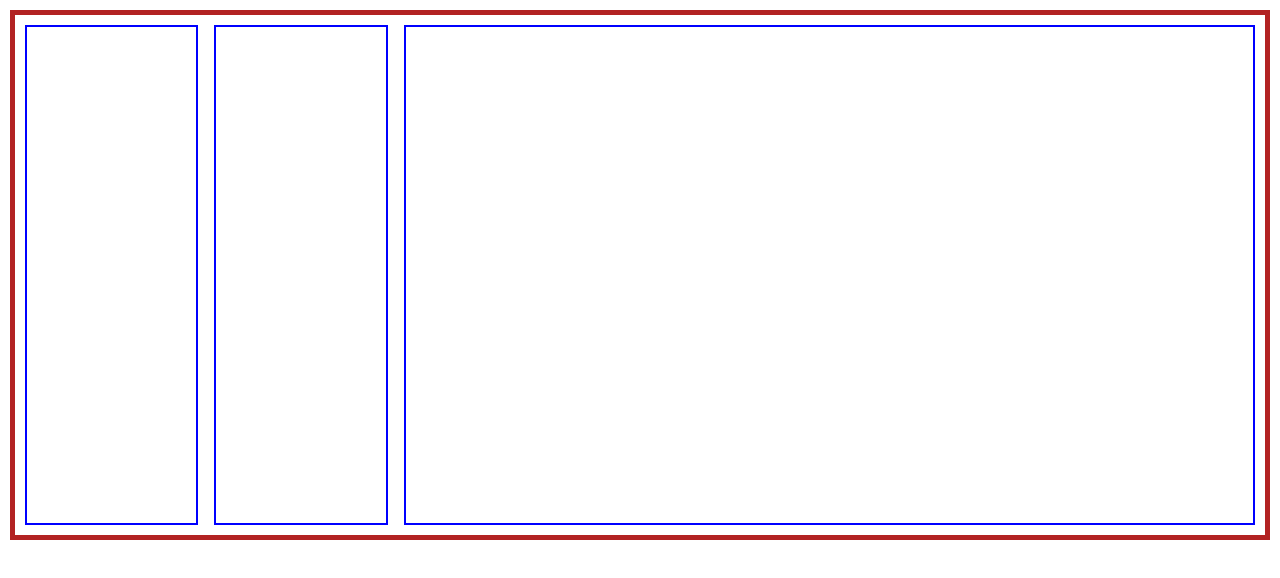
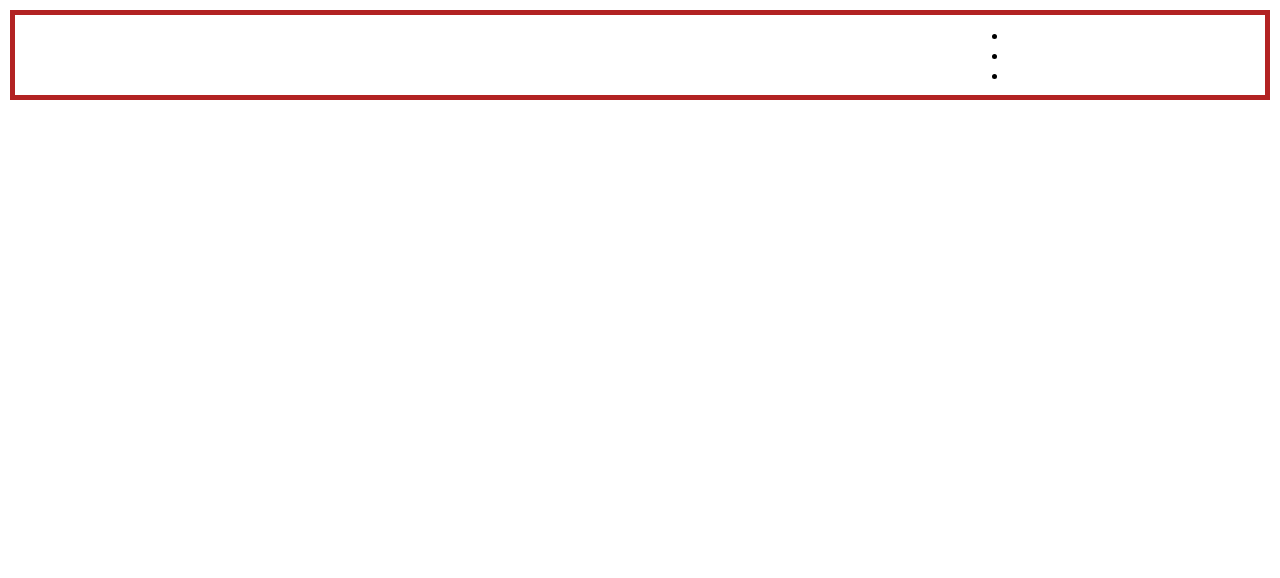
Before and after one commit to ibwsvillo/first_webpage, a plain HTML site: page index.html in a window 1280 px wide. Drawn offline with Linux system fonts and the light colour scheme.

Commit message:
testing flex display properties

```diff
--- a/index.html
+++ b/index.html
@@ -67,6 +67,13 @@
     <div class="one-con"></div>
     <div class="two-con"></div>
     <div class="three-con"></div>
+    <div class="list test">
+        <ul>
+            <li></li>
+            <li></li>
+            <li></li>
+        </ul>
+    </div>
 </div>
 
 
--- a/styles.css
+++ b/styles.css
@@ -70,26 +70,8 @@ div p {
 
 .flex-container {
     display: flex;
-    gap: 1rem;
     border: 5px solid firebrick;
     padding:10px;
     margin: 10px;
+    justify-content: space-evenly;
 }
-
-.flex-container > * {
-    border: 2px solid blue;
-    height: 500px;
-    flex-direction: column;
-}
-
-.one-con {
-    flex: 1 1 0%;
-}
-
-.two-con {
-    flex: 1 1 0%;
-}
-
-.three-con {
-    flex: 5 0 0%;
-}
```
